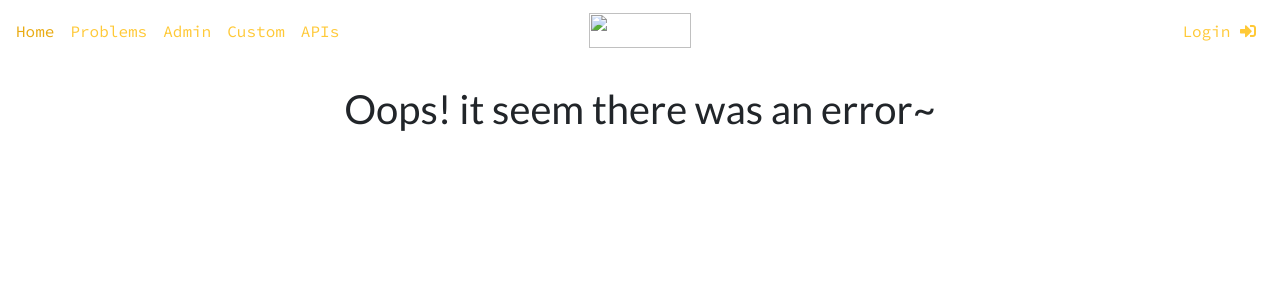
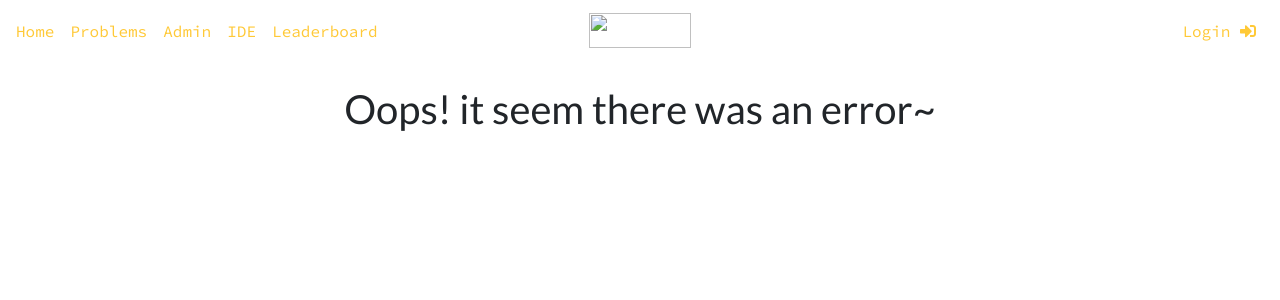
Before and after one commit to mihir2510/Coder-s-Hub, a Node server app: template NodeApp/views/error.ejs in a window 1280 px wide. Shown: the top 300 px of the page. Run offline with Node 20, Linux system fonts and the light colour scheme; the template is opened without the code that fills it, so the values that code supplies are empty; some libraries are stand-ins or nearby versions.

Commit message:
UI change with navbar

```diff
--- a/NodeApp/public/css/style.css
+++ b/NodeApp/public/css/style.css
@@ -91,12 +91,16 @@ footer {
 }
 
 .navbar-default .nav > li > a:hover {
-    color: var(--pmedium);
+    color: var(--pdarker);
 }
 
 .navbar-default .nav > li.active > a {
+    color: var(--pmedium);
+}
+.navbar-default .nav > li.active > a:hover {
     color: var(--pdarker);
 }
+
 
 /* Homepage */
 
--- a/NodeApp/views/admin.ejs
+++ b/NodeApp/views/admin.ejs
@@ -29,10 +29,10 @@
                         <a class="nav-link" href="/admin">Admin</a>
                     </li>
                     <li class="nav-item">
-                        <a class="nav-link" href="/custom">Custom</a>
+                        <a class="nav-link" href="/custom">IDE</a>
                     </li>
                     <li class="nav-item">
-                        <a class="nav-link" href="/api">APIs</a>
+                        <a class="nav-link" href="/leaderboard">Leaderbaord</a>
                     </li>
                 </ul>
             </div>
--- a/NodeApp/views/announcement.ejs
+++ b/NodeApp/views/announcement.ejs
@@ -29,10 +29,10 @@
                         <a class="nav-link" href="/admin">Admin</a>
                     </li>
                     <li class="nav-item">
-                        <a class="nav-link" href="/custom">Custom</a>
+                        <a class="nav-link" href="/custom">IDE</a>
                     </li>
                     <li class="nav-item">
-                        <a class="nav-link" href="/api">APIs</a>
+                        <a class="nav-link" href="/leaderbaord">Leaderboard</a>
                     </li>
                 </ul>
             </div>
--- a/NodeApp/views/custom_test.ejs
+++ b/NodeApp/views/custom_test.ejs
@@ -38,10 +38,10 @@
                         <a class="nav-link" href="/admin">Admin</a>
                     </li>
                     <li class="nav-item active">
-                        <a class="nav-link" href="/custom">Custom</a>
+                        <a class="nav-link" href="/custom">IDE</a>
                     </li>
                     <li class="nav-item">
-                        <a class="nav-link" href="/api">APIs</a>
+                        <a class="nav-link" href="/leaderbaord">Leaderboard</a>
                     </li>
                 </ul>
             </div>
--- a/NodeApp/views/error.ejs
+++ b/NodeApp/views/error.ejs
@@ -27,11 +27,11 @@
                     <li class="nav-item">
                         <a class="nav-link" href="/admin">Admin</a>
                     </li>
-                    <li class="nav-item">
-                        <a class="nav-link" href="/custom">Custom</a>
+                    <li class="nav-item active">
+                        <a class="nav-link" href="/custom">IDE</a>
                     </li>
                     <li class="nav-item">
-                        <a class="nav-link" href="/api">APIs</a>
+                        <a class="nav-link" href="/leaderbaord">Leaderboard</a>
                     </li>
                 </ul>
             </div>
--- a/NodeApp/views/newprob.ejs
+++ b/NodeApp/views/newprob.ejs
@@ -33,11 +33,11 @@
                     <li class="nav-item active">
                         <a class="nav-link" href="/admin">Admin</a>
                     </li>
-                    <li class="nav-item">
-                        <a class="nav-link" href="/custom">Custom</a>
+                    <li class="nav-item active">
+                        <a class="nav-link" href="/custom">IDE</a>
                     </li>
                     <li class="nav-item">
-                        <a class="nav-link" href="/api">APIs</a>
+                        <a class="nav-link" href="/leaderbaord">Leaderboard</a>
                     </li>
                 </ul>
             </div>
--- a/NodeApp/views/problem.ejs
+++ b/NodeApp/views/problem.ejs
@@ -36,11 +36,11 @@
                     <li class="nav-item">
                         <a class="nav-link" href="/admin">Admin</a>
                     </li>
-                    <li class="nav-item">
-                        <a class="nav-link" href="/custom">Custom</a>
+                    <li class="nav-item active">
+                        <a class="nav-link" href="/custom">IDE</a>
                     </li>
                     <li class="nav-item">
-                        <a class="nav-link" href="/api">APIs</a>
+                        <a class="nav-link" href="/leaderbaord">Leaderboard</a>
                     </li>
                 </ul>
             </div>
--- a/NodeApp/views/problemlist.ejs
+++ b/NodeApp/views/problemlist.ejs
@@ -27,11 +27,11 @@
                     <li class="nav-item">
                         <a class="nav-link" href="/admin">Admin</a>
                     </li>
-                    <li class="nav-item">
-                        <a class="nav-link" href="/custom">Custom</a>
+                    <li class="nav-item active">
+                        <a class="nav-link" href="/custom">IDE</a>
                     </li>
                     <li class="nav-item">
-                        <a class="nav-link" href="/api">APIs</a>
+                        <a class="nav-link" href="/leaderbaord">Leaderboard</a>
                     </li>
                 </ul>
             </div>
--- a/NodeApp/views/submission.ejs
+++ b/NodeApp/views/submission.ejs
@@ -28,11 +28,11 @@
                     <li class="nav-item active">
                         <a class="nav-link" href="/admin">Admin</a>
                     </li>
-                    <li class="nav-item">
-                        <a class="nav-link" href="/custom">Custom</a>
+                    <li class="nav-item active">
+                        <a class="nav-link" href="/custom">IDE</a>
                     </li>
                     <li class="nav-item">
-                        <a class="nav-link" href="/api">APIs</a>
+                        <a class="nav-link" href="/leaderbaord">Leaderboard</a>
                     </li>
                 </ul>
             </div>
```
